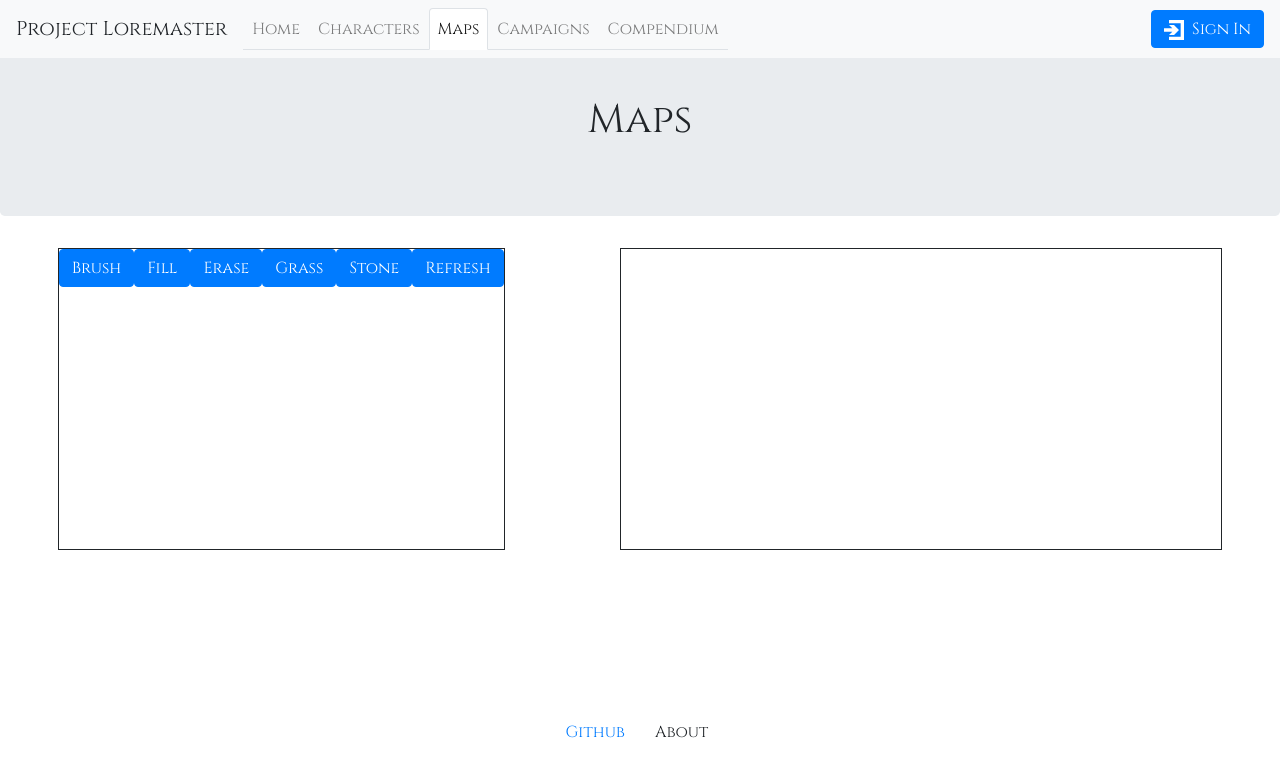
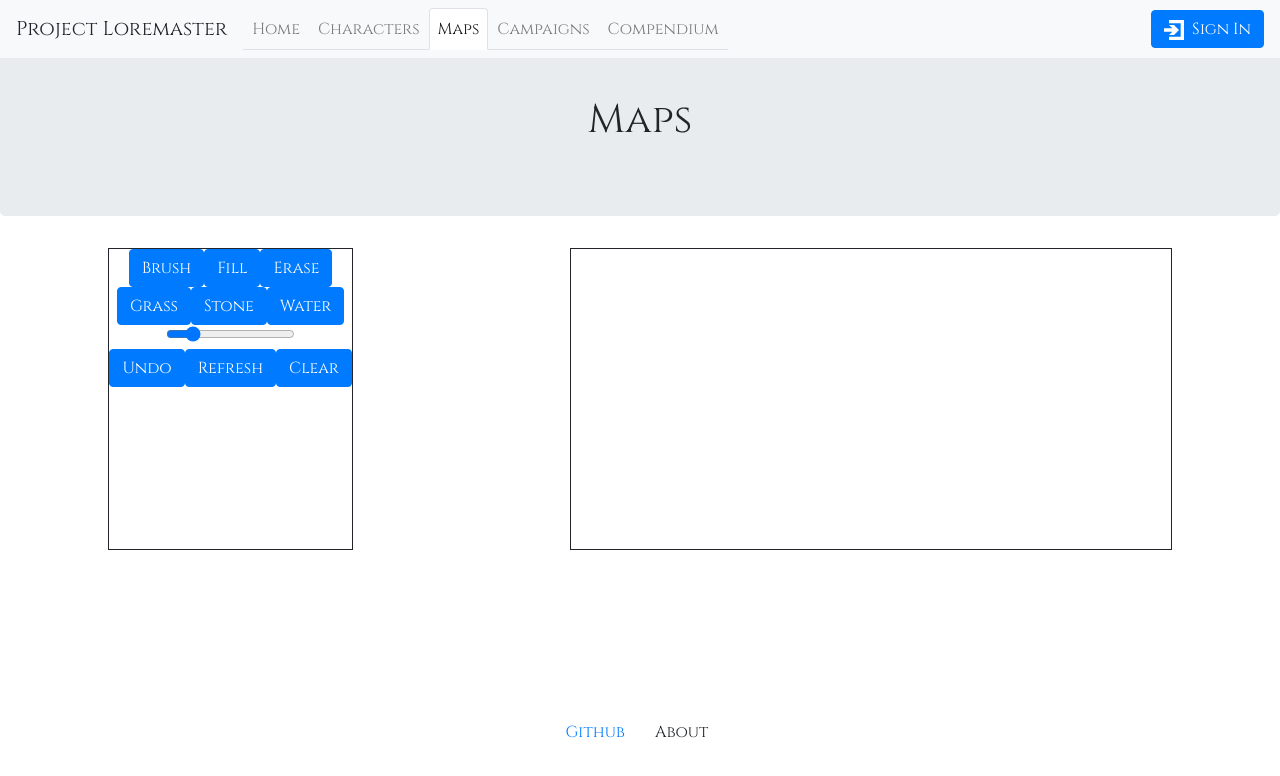
Before and after one commit to rmarks6767/ProjectLoremaster, a React (Create React App) app in the folder loremaster/frontend/: page /maps in a window 1280 px wide. Shown: the top 776 px of the page. Built offline with nearby package versions, Linux system fonts and the light colour scheme.

Commit message:
Added clear and undo buttons to the canvas

```diff
--- a/loremaster/frontend/src/components/Canvas/Canvas.jsx
+++ b/loremaster/frontend/src/components/Canvas/Canvas.jsx
@@ -17,17 +17,20 @@ const terrain = {
 class Canvas extends Component{
     canvas = null;
     context = null;
+    brushSize = null;
 
     constructor(props){
         super(props);
         this.state={
             isPainting : false,
             clicks : new Array(),
+            prevClicks : new Array(),
             width : this.props.width,
             height : this.props.height,
             canvasName : this.props.canvasName,
             toolMode : tool.BRUSH,
-            toolTerrain : terrain.GRASS
+            toolTerrain : terrain.GRASS,
+            toolSize : 5
         };
 
         this.canvasOnClick = this.canvasOnClick.bind(this);
@@ -38,11 +41,14 @@ class Canvas extends Component{
         this.fill = this.fill.bind(this);
         this.setTool = this.setTool.bind(this);
         this.setTerrain = this.setTerrain.bind(this);
+        this.setToolSize = this.setToolSize.bind(this);
         this.refresh = this.refresh.bind(this);
+        this.clear = this.clear.bind(this);
+        this.undo = this.undo.bind(this);
     }
 
     canvasOnClick(event){
-        this.addClick(event.pageX - this.canvas.offsetLeft, event.pageY - this.canvas.offsetTop, false, this.state.toolMode, this.state.toolTerrain);
+        this.addClick(event.pageX - this.canvas.offsetLeft, event.pageY - this.canvas.offsetTop, false, this.state.toolMode, this.state.toolTerrain, this.state.toolSize);
 
         switch(this.state.toolMode){
             case tool.BRUSH:
@@ -58,7 +64,7 @@ class Canvas extends Component{
                     this.context.strokeStyle = terrain.BLANK;
                 }
                 this.context.lineJoin = "round";
-                this.context.lineWidth = 5;
+                this.context.lineWidth = this.state.toolSize;
 
                 this.context.moveTo(this.state.clicks[this.state.clicks.length - 1].xpos - 1, this.state.clicks[this.state.clicks.length - 1].ypos);
 
@@ -81,13 +87,11 @@ class Canvas extends Component{
                 console.log("ERROR: Invalid tool used on canvas");
                 break;
         }
-
-        console.log("Mosue Click:", event.pageX - this.canvas.offsetLeft, event.pageY - this.canvas.offsetTop);
     }
 
     canvasOnMove(event){
         if(this.state.isPainting && (this.state.toolMode == tool.BRUSH || this.state.toolMode == tool.ERASE)) {
-            this.addClick(event.pageX - this.canvas.offsetLeft, event.pageY - this.canvas.offsetTop, true, this.state.toolMode, this.state.toolTerrain);
+            this.addClick(event.pageX - this.canvas.offsetLeft, event.pageY - this.canvas.offsetTop, true, this.state.toolMode, this.state.toolTerrain, this.state.toolSize);
 
             this.context.beginPath();
 
@@ -98,34 +102,30 @@ class Canvas extends Component{
                 this.context.strokeStyle = terrain.BLANK;
             }
             this.context.lineJoin = "round";
-            this.context.lineWidth = 5;
+            this.context.lineWidth = this.state.toolSize;
 
             this.context.moveTo(this.state.clicks[this.state.clicks.length - 2].xpos, this.state.clicks[this.state.clicks.length - 2].ypos);
 
             this.context.lineTo(this.state.clicks[this.state.clicks.length - 1].xpos, this.state.clicks[this.state.clicks.length - 1].ypos);
             this.context.closePath();
             this.context.stroke();
-
-            console.log("Mosue Move");
         }
     }
 
     canvasOnUp(){
         this.state.isPainting = false;
-        console.log("Mosue Up");
     }
 
     canvasOnLeave(){
         this.state.isPainting = false;
-        console.log("Mosue Leave");
     }
 
-    addClick(x, y, drag, toolMode, toolTerrain){
+    addClick(x, y, drag, toolMode, toolTerrain, toolSize){
         if(drag) {
-            this.state.clicks.push({tool : toolMode, terrain: toolTerrain, xpos : x, ypos : y, prev : this.state.clicks[this.state.clicks.length - 1]});
+            this.state.clicks.push({tool : toolMode, terrain: toolTerrain, size : toolSize, xpos : x, ypos : y, prev : this.state.clicks[this.state.clicks.length - 1]});
         }
         else {
-            this.state.clicks.push({tool: toolMode, terrain: toolTerrain, xpos : x, ypos : y, prev : -1});
+            this.state.clicks.push({tool: toolMode, terrain: toolTerrain, size : toolSize, xpos : x, ypos : y, prev : -1});
         }
     }
 
@@ -196,8 +196,14 @@ class Canvas extends Component{
         this.state.toolTerrain = terrain;
     }
 
+    setToolSize(size){
+        this.state.toolSize = size;
+    }
+
     refresh(){
         this.context.clearRect(0,0,this.context.canvas.width,this.context.canvas.height);
+        this.context.fillStyle = terrain.BLANK;
+        this.context.fillRect(0, 0, this.canvas.width, this.canvas.height);
 
         for(var i = 0; i < this.state.clicks.length; i++) {
 
@@ -212,7 +218,7 @@ class Canvas extends Component{
                         this.context.strokeStyle = terrain.BLANK;
                     }
                     this.context.lineJoin = "round";
-                    this.context.lineWidth = 5;
+                    this.context.lineWidth = this.state.clicks[i].size;
 
                     if(this.state.clicks[i].prev != -1) {
                         this.context.moveTo(this.state.clicks[i].prev.xpos, this.state.clicks[i].prev.ypos);
@@ -243,6 +249,31 @@ class Canvas extends Component{
         }
     }
 
+    clear(){
+        this.context.clearRect(0,0,this.context.canvas.width,this.context.canvas.height);
+        this.context.fillStyle = terrain.BLANK;
+        this.context.fillRect(0, 0, this.canvas.width, this.canvas.height);
+        this.state.prevClicks = this.state.clicks;
+        this.state.clicks = new Array();
+    }
+
+    undo(){
+        if(this.state.clicks.length > 0){
+            while(this.state.clicks[this.state.clicks.length - 1].prev != -1)
+            {
+                this.state.clicks.pop();
+                this.refresh();
+            }
+            this.state.clicks.pop();
+            this.refresh();
+        }
+        else if(this.state.prevClicks > 0){
+            this.state.clicks = this.state.prevClicks;
+            this.state.prevClicks = new Array();
+            this.refresh();
+        }
+    }
+
     render(){
         return(
             <div className="Canvas" width="100%" height={this.state.height}>
@@ -250,9 +281,16 @@ class Canvas extends Component{
                     <button className="btn btn-primary" onClick={() => {this.setTool(tool.BRUSH);}}>Brush</button>
                     <button className="btn btn-primary" onClick={() => {this.setTool(tool.FILL);}}>Fill</button>
                     <button className="btn btn-primary" onClick={() => {this.setTool(tool.ERASE);}}>Erase</button>
+                    <br/>
                     <button className="btn btn-primary" onClick={() => {this.setTerrain(terrain.GRASS);}}>Grass</button>
                     <button className="btn btn-primary" onClick={() => {this.setTerrain(terrain.STONE);}}>Stone</button>
+                    <button className="btn btn-primary" onClick={() => {this.setTerrain(terrain.WATER);}}>Water</button>
+                    <br/>
+                    <input type="range" min="1" max="25" defaultValue="5" class="slider" id="brush-size"/>
+                    <br/>
+                    <button className="btn btn-primary" onClick={this.undo}>Undo</button>
                     <button className="btn btn-primary" onClick={this.refresh}>Refresh</button>
+                    <button className="btn btn-primary" onClick={this.clear}>Clear</button>
                 </div>
                 <canvas id={this.state.canvasName} width={this.state.width} height={this.state.height} onMouseDown={this.canvasOnClick} onMouseUp={this.canvasOnUp} onMouseMove={this.canvasOnMove} onMouseLeave={this.canvasOnLeave}></canvas>
             </div>
@@ -262,6 +300,11 @@ class Canvas extends Component{
     componentDidMount(){
         this.canvas = document.getElementById(this.state.canvasName);
         this.context = this.canvas.getContext("2d");
+        this.brushSize = document.getElementById("brush-size");
+
+        this.context.fillStyle = terrain.BLANK;
+        this.context.fillRect(0, 0, this.canvas.width, this.canvas.height);
+        this.brushSize.oninput = () => {this.setToolSize(this.brushSize.value);};
     }
 }
 
```
Also changed, not shown: 1 other file (tests, documents, lock files or other folders).
